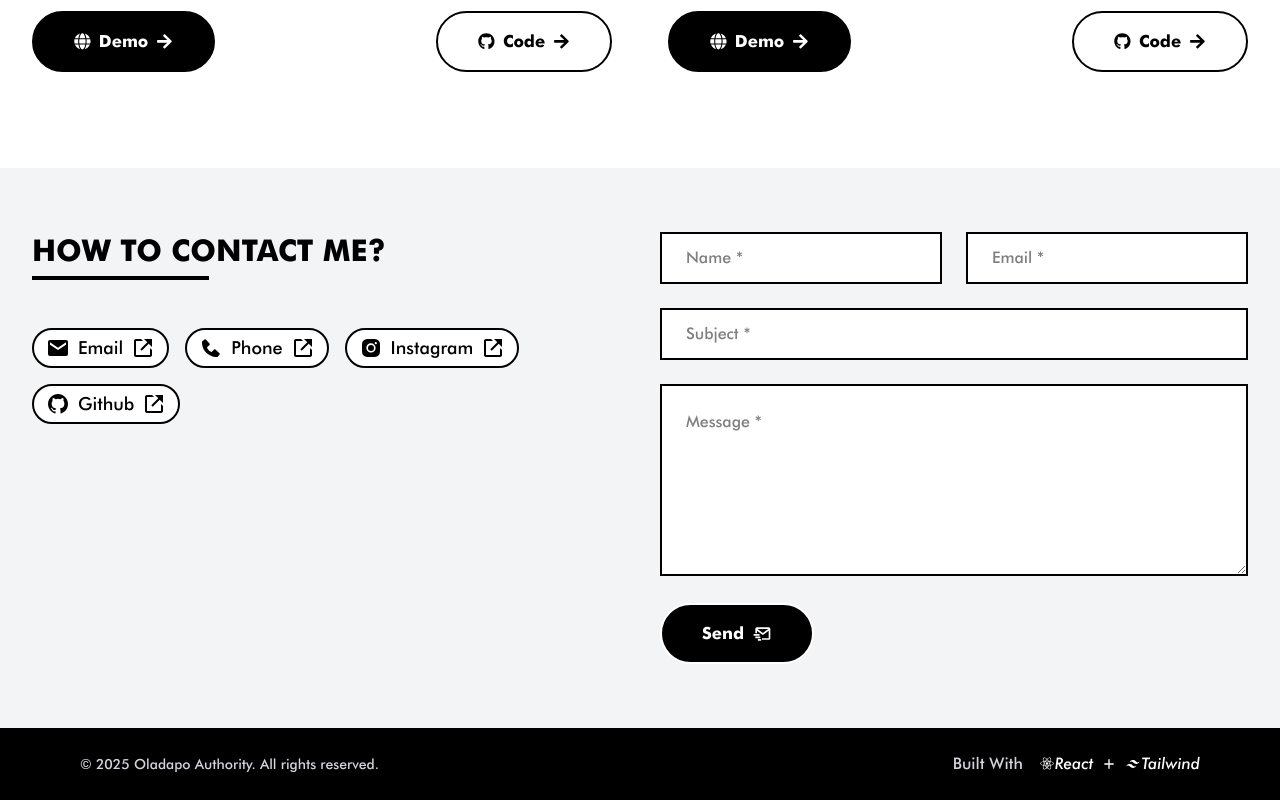
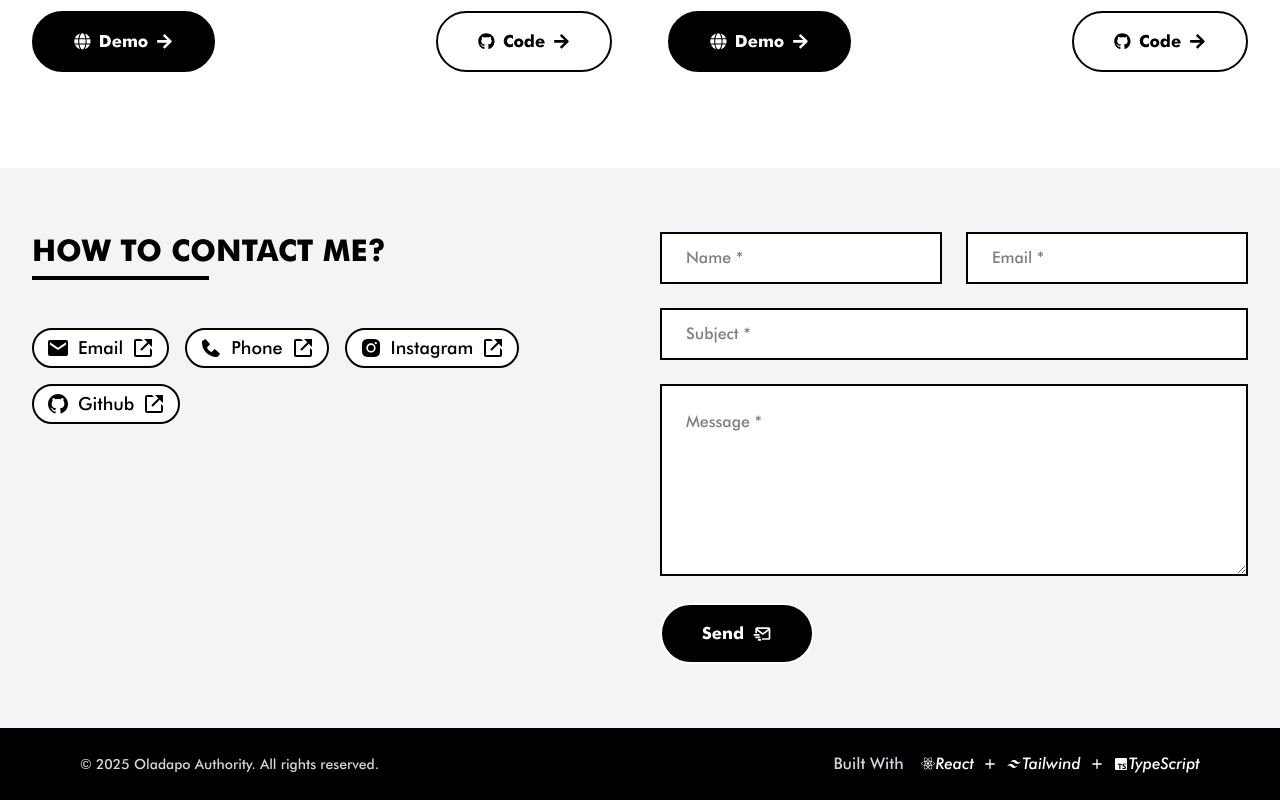
Before and after one commit to deauthor1234/portfolio, a React (Vite) app: page / in a window 1280 px wide. Shown: the part 4518-5318 px from the top of the page. Built offline with nearby package versions, Linux system fonts and the light colour scheme.

Commit message:
Refactor Navbar.jsx, Footer.jsx and Tweak UI a bit

```diff
--- a/src/components/Footer.jsx
+++ b/src/components/Footer.tsx
@@ -1,4 +1,4 @@
-import { BiLogoReact, BiLogoTailwindCss, BiPlus } from "react-icons/bi"
+import { BiLogoReact, BiLogoTailwindCss, BiLogoTypescript, BiPlus } from "react-icons/bi"
 
 const Footer = () => {
   return (
@@ -10,7 +10,7 @@ const Footer = () => {
         <p className="flex mt-4 gap-4 md:mt-0">
             Built With
             <span className="flex items-center text-white">
-                <BiLogoReact /> <i>React</i> <BiPlus className="mx-2" /> <BiLogoTailwindCss /> <i>Tailwind</i>
+                <BiLogoReact /> <i>React</i> <BiPlus className="mx-2" /> <BiLogoTailwindCss /> <i>Tailwind</i> <BiPlus className="mx-2" /> <BiLogoTypescript /> <i>TypeScript</i>
             </span>
         </p>
       </div>
--- a/src/components/Navbar.jsx
+++ b/src/components/Navbar.tsx
@@ -2,7 +2,7 @@ import { useEffect, useState } from "react";
 import { BiMenu } from "react-icons/bi";
 import { Link } from "react-scroll";
 
-const sections = ["intro", "about", "services", "works", "contact"];
+const sections: string[] = ["intro", "about", "services", "works", "contact"];
 
 const Navbar = () => {
     const [active, setActive] = useState("intro");
--- a/src/index.css
+++ b/src/index.css
@@ -11,6 +11,10 @@ html::-webkit-scrollbar {
 
 html::-webkit-scrollbar-thumb {
     @apply bg-black;
+}
+
+body {
+    @apply overflow-x-hidden;
 }
 
 .container-wrapper {
```
